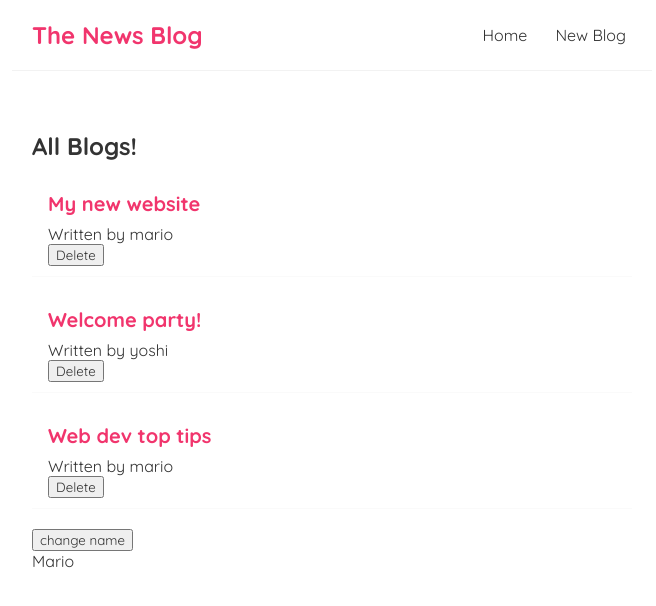
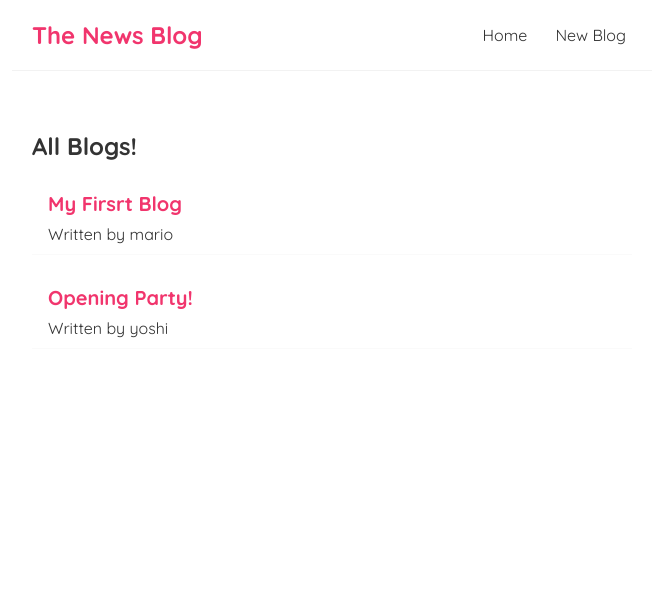
Before and after one commit to NetworkWarrior/first-react-app, a React (Create React App) app: page / in a window 1280 px wide. Shown: the top 606 px of the page, without its empty margins (308-964 px from the left). Built offline with nearby package versions, Linux system fonts and the light colour scheme; data requests are answered from the project's data file.

Commit message:
fetching data with useEffect

```diff
--- a/src/BlogsList.js
+++ b/src/BlogsList.js
@@ -1,4 +1,4 @@
-const BlogsList = ({blogs, title, handleDelete}) => {
+const BlogsList = ({blogs, title}) => {
     return (
         <div className="blogslist">
             <h2>{title}</h2>
@@ -6,7 +6,6 @@
                 <div className="blog-preview" key={blog.id}>
                     <h2>{blog.title}</h2>
                     <p>Written by {blog.author}</p>
-                    <button onClick={() => handleDelete(blog.id)}>Delete</button>
                 </div>
             ))}
         </div>
--- a/src/Home.js
+++ b/src/Home.js
@@ -1,27 +1,21 @@
 import {useState, useEffect} from 'react';
 import BlogsList from './BlogsList';
 const Home = () => {
-    const[blogs, setBlogs] = useState([
-        { title: 'My new website', body: 'lorem ipsum...', author: 'mario', id: 1},
-        { title: 'Welcome party!', body: 'lorem ipsum...', author: 'yoshi', id: 2},
-        { title: 'Web dev top tips', body: 'lorem ipsum...', author: "mario", id: 3}
-    ])
-    const handleDelete = (id) => {
-        const newBlogs = blogs.filter((blog) => blog.id !==id);
-        setBlogs(newBlogs);
-    }
-    const [name, setName] = useState("Mario")
+    const[blogs, setBlogs] = useState(null);
 
     useEffect(() => {
-        console.log('use effect ran');
-        console.log({name});
-    }, [name])
+        fetch('http://localhost:8000/blogs')
+            .then(res => {
+                return res.json();
+            })
+            .then(data => {
+                setBlogs(data)
+            })
+    }, [])
 
     return (
         <div className="home">
-            <BlogsList blogs={blogs} title="All Blogs!" handleDelete={handleDelete}/>
-            <button onClick={() => setName("Luigi")}>change name</button>
-            <p>{name}</p>
+            {blogs && <BlogsList blogs={blogs} title="All Blogs!"/>}
         </div>
     );
 }
```
